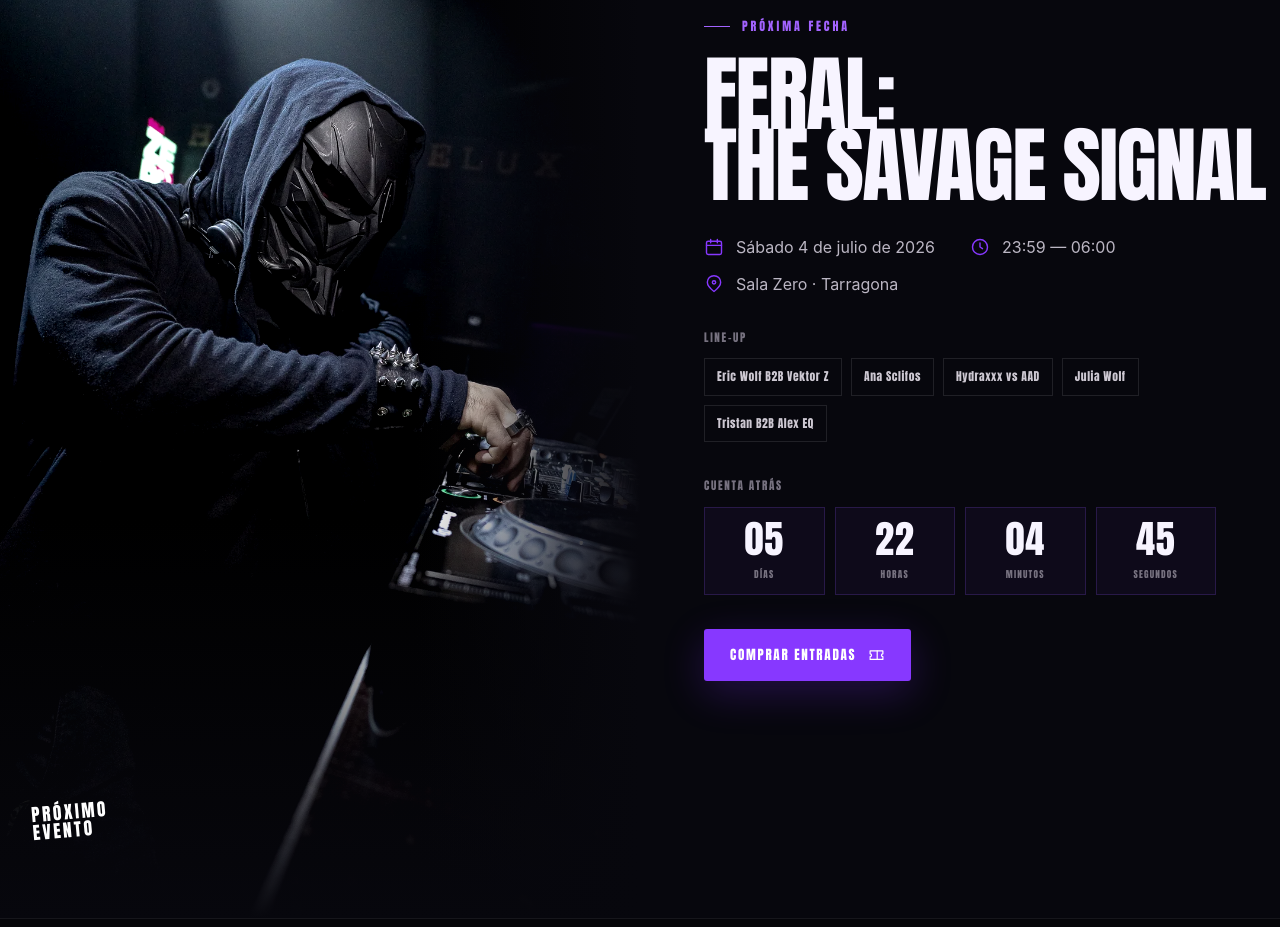
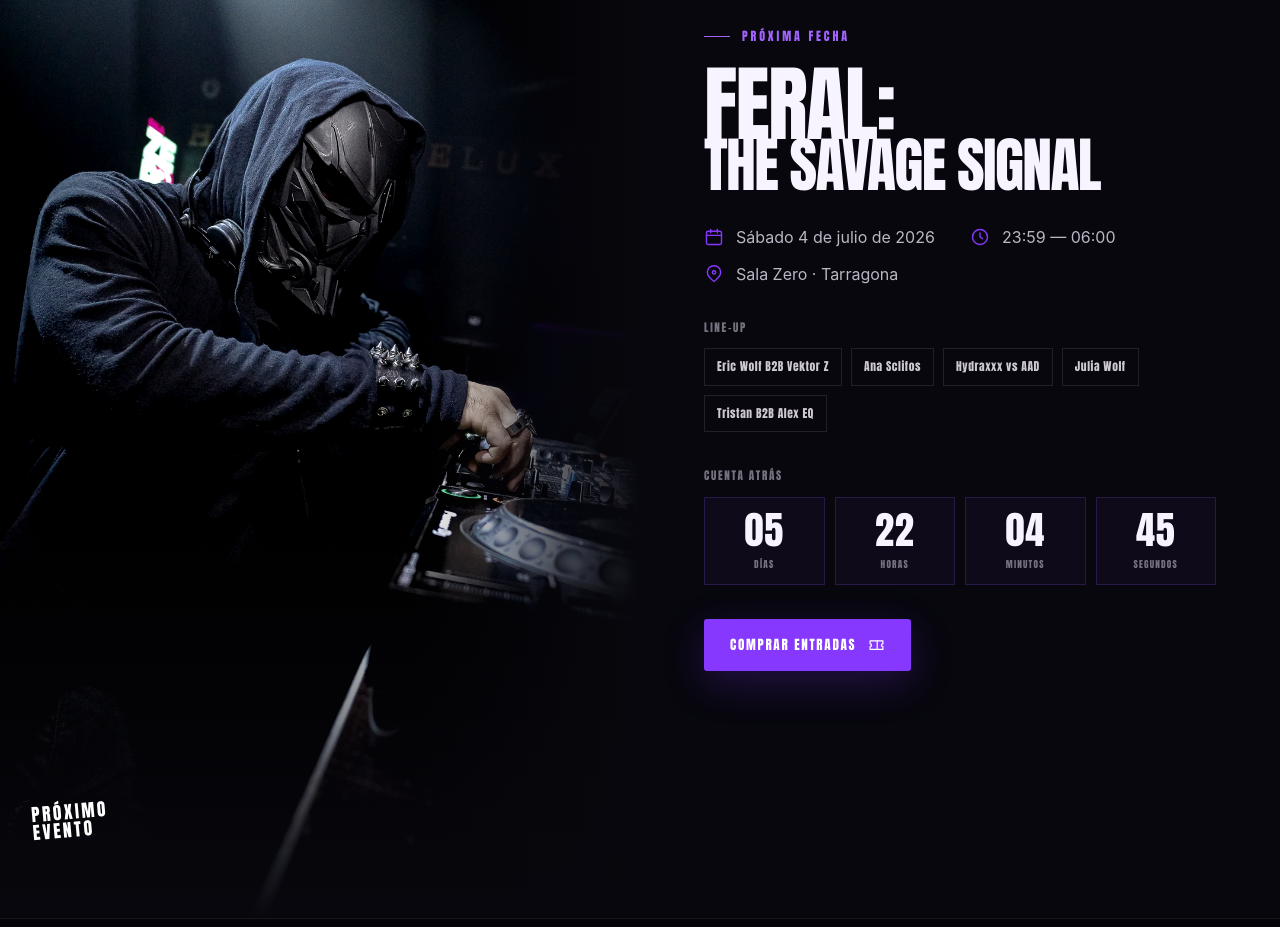
Before and after one commit to LICANCORE/lican-events-web, a React (Vite) app: page / in a window 1280 px wide. Shown: the part 1020-1947 px from the top of the page. Built offline with nearby package versions, Linux system fonts and the light colour scheme.

Commit message:
Fix responsive title line breaks

```diff
--- a/src/pages/Home/home.css
+++ b/src/pages/Home/home.css
@@ -33,6 +33,10 @@
 .next-event__content h2 { max-width: 650px; margin: 0 0 34px; font: clamp(3.4rem, 6.5vw, 7rem)/.85 var(--font-display); letter-spacing: -.02em; text-transform: uppercase; }
 .next-event__title-line { display: block; }
 .next-event__title-name { white-space: nowrap; }
+
+@media (min-width: 769px) {
+  .next-event__title-name { font-size: .72em; }
+}
 .event-meta { display: grid; grid-template-columns: 1fr 1fr; gap: 13px 20px; margin-bottom: 34px; color: #bbb6c3; }
 .event-meta p { display: flex; align-items: center; gap: 12px; margin: 0; }
 .event-meta p:last-child { grid-column: 1 / -1; }
```
